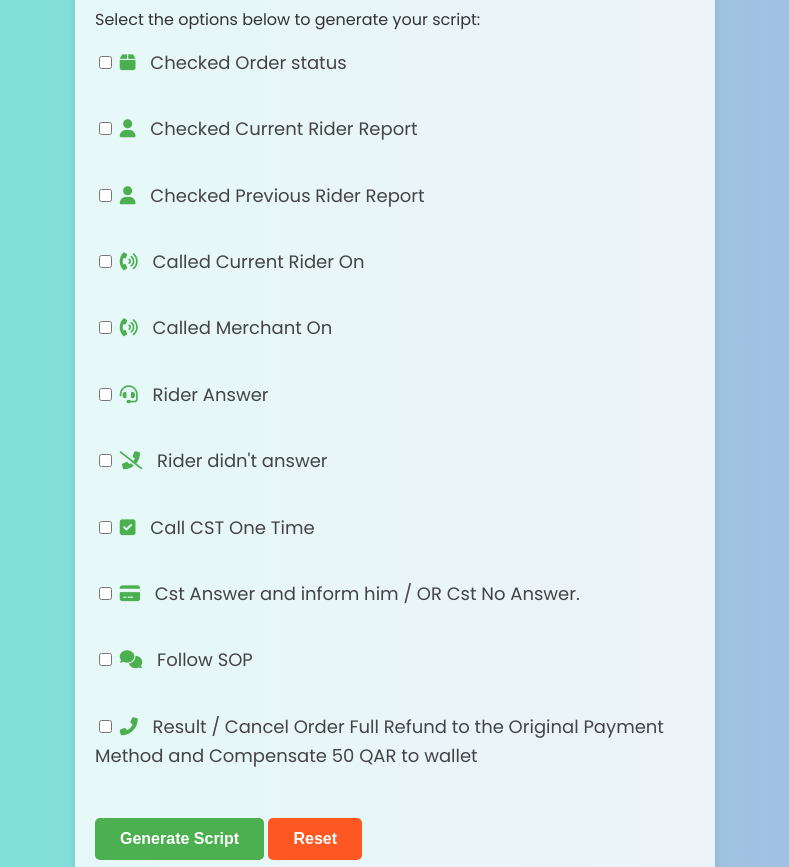
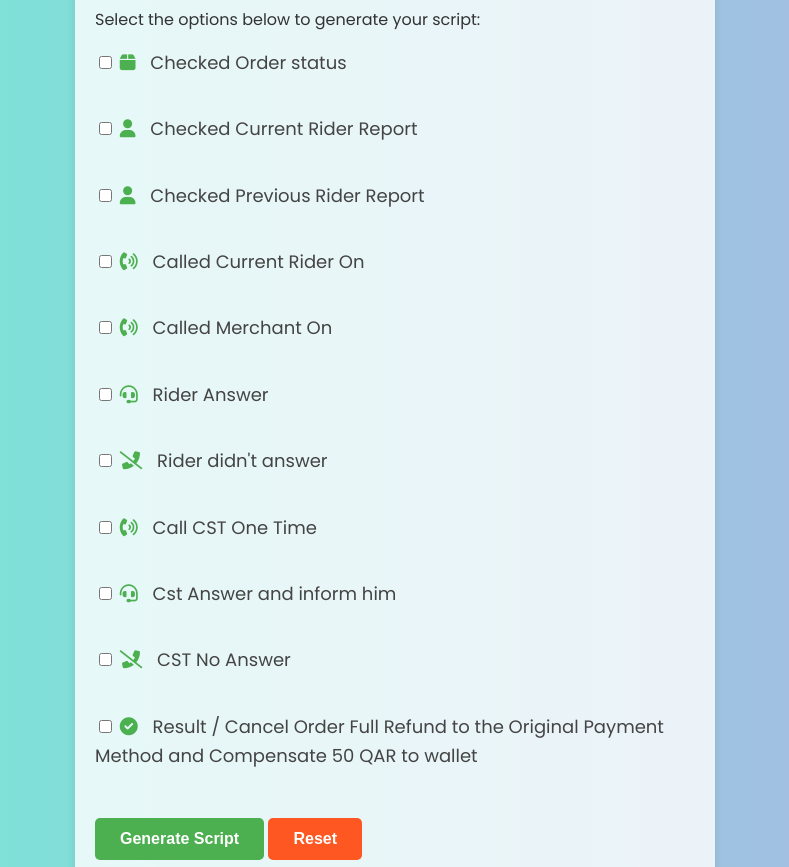
Before and after one commit to mmido002277-crypto/OSLO, a plain HTML site: page index.html in a window 1280 px wide. Shown: the part 167-1034 px from the top of the page, without its empty margins (245-1034 px from the left). Drawn offline with Linux system fonts and the light colour scheme.

Commit message:
index.html

```diff
--- a/index.html
+++ b/index.html
@@ -183,19 +183,19 @@
         </div>
 
         <label><input type="checkbox" value="Rider didn't answer">
-            <i class="icon fas fa-phone-slash"></i> Rider didn't answer
+        <i class="icon fas fa-phone-slash"></i> Rider didn't answer
         </label><br>
         <label><input type="checkbox" value="Call CST One Time">
-            <i class="icon fas fa-check-square"></i> Call CST One Time
+        <i class="icon fas fa-phone-volume"></i> Call CST One Time
         </label><br>
-        <label><input type="checkbox" value="Cst Answer and inform him / OR Cst No Answer. ">
-            <i class="icon fas fa-credit-card"></i> Cst Answer and inform him / OR Cst No Answer.
+        <label><input type="checkbox" value="Cst Answer and inform him">
+        <i class="icon fas fa-headset"></i> Cst Answer and inform him
         </label><br>
-        <label><input type="checkbox" value="Follow SOP">
-            <i class="icon fas fa-comments"></i> Follow SOP
+        <label><input type="checkbox" value="CST No Answer">
+            <i class="icon fas fa-phone-slash"></i> CST No Answer
         </label><br>
         <label><input type="checkbox" value="Result / Cancel Order Full Refund to the Original Payment Method and Compensate 50 QAR to wallet">
-            <i class="icon fas fa-phone-alt"></i> Result / Cancel Order Full Refund to the Original Payment Method and Compensate 50 QAR to wallet
+            <i class="icon fas fa-check-circle"></i> Result / Cancel Order Full Refund to the Original Payment Method and Compensate 50 QAR to wallet
         </label><br>
 
         <button onclick="generateScript()">Generate Script</button>
@@ -265,12 +265,12 @@ if (document.querySelector('input[value="Checked Previous Rider Report 2"]').che
                 script += "Call CST One Time\n";
             }
 
-            if (document.querySelector('input[value="Cst Answer and inform him / OR Cst No Answer. "]').checked) {
-                script += "Cst Answer and inform him / OR Cst No Answer. \n";
-            }
+if (document.querySelector('input[value="Cst Answer and inform him"]').checked) {
+    script += "Cst Answer and inform him\n";
+}
 
-            if (document.querySelector('input[value="Follow SOP"]').checked) {
-                script += "Follow SOP\n";
+            if (document.querySelector('input[value="CST No Answer"]').checked) {
+                script += "CST No Answer\n";
             }
 
             if (document.querySelector('input[value="Result / Cancel Order Full Refund to the Original Payment Method and Compensate 50 QAR to wallet"]').checked) {
@@ -318,5 +318,4 @@ if (document.querySelector('input[value="Checked Previous Rider Report 2"]').che
     <p>&copy; All Rights Reserved By Mohamed Hassan (Mido)</p>
   </section>
 </body>
-
 </html>
```
